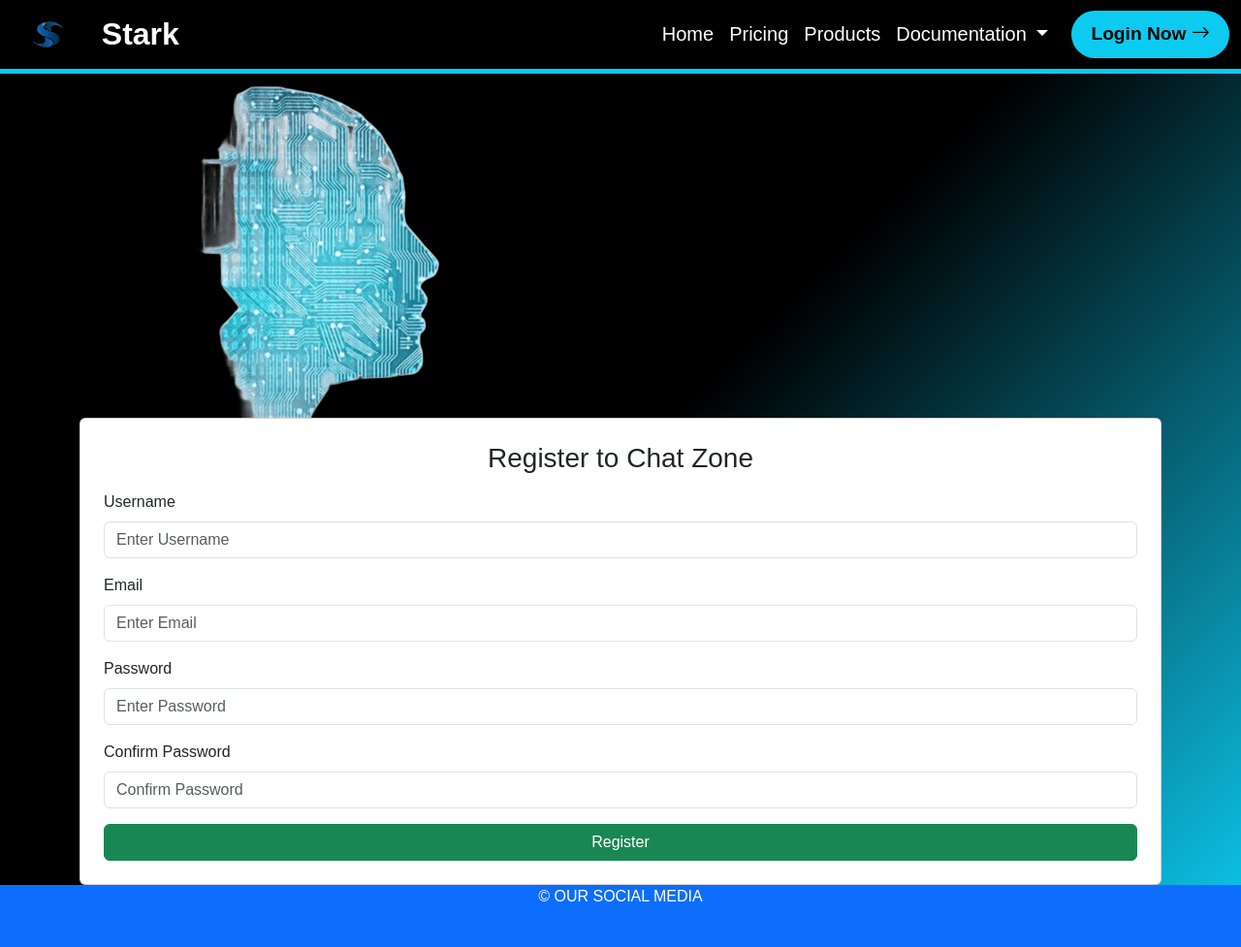
After one commit to Bobby-Triputra-Majid/MYproject, a PHP site: page /file_/register.php in a window 1280 px wide. The commit adds this page. Shown: the whole page at 97% size. Run offline with PHP 8.4, Linux system fonts and the light colour scheme.

Commit message:
Update Registration

```diff
--- a/_partials/_template/header.php
+++ b/_partials/_template/header.php
@@ -1,43 +1,39 @@
 <!DOCTYPE html>
 <html lang="en">
+
 <head>
     <meta charset="UTF-8">
     <meta name="viewport" content="width=device-width, initial-scale=1.0">
     <link rel="stylesheet" href="https://cdn.jsdelivr.net/npm/bootstrap-icons/font/bootstrap-icons.css">
-    <link href="https://cdn.jsdelivr.net/npm/bootstrap@5.3.3/dist/css/bootstrap.min.css" rel="stylesheet" integrity="sha384-QWTKZyjpPEjISv5WaRU9OFeRpok6YctnYmDr5pNlyT2bRjXh0JMhjY6hW+ALEwIH" crossorigin="anonymous">
+    <link href="https://cdn.jsdelivr.net/npm/bootstrap@5.3.3/dist/css/bootstrap.min.css" rel="stylesheet"
+        integrity="sha384-QWTKZyjpPEjISv5WaRU9OFeRpok6YctnYmDr5pNlyT2bRjXh0JMhjY6hW+ALEwIH" crossorigin="anonymous">
     <title>Stark AI</title>
-    <link rel="stylesheet" href="css/style.css"/>
-    <style>
-      </style>
+    <link rel="stylesheet" href="css/styles.css" />
 </head>
 
-
 <body>
-        <div class="background">
-          <video autoplay muted loop>
-           <source src="image/videoai.mp4" >
-        </video>
-      </div>
-
-      <nav class="navbar navbar-expand-lg bg-black  border-bottom border-5 border-info">
+    <!-- Navbar -->
+    <nav class="navbar navbar-expand-lg bg-black border-bottom border-5 border-info">
         <div class="container-fluid">
-          <img src="image/logo_s (1).png" style="width: 75px; height: 60px;">
-          <a class="navbar-brand text-white fw-bold" href="#">
-            <h1 class="mb-0"></i><b>&nbsp; Stark</b></h1>
+            <img src="../image/logo.png" style="width: 75px; height: 55px;">
+            <a class="navbar-brand text-white fw-bold" href="index.php?page=home">
+                <h1 class="mb-0"><b>&nbsp; Stark</b></h1>
             </a>
-          <button class="navbar-toggler" type="button" data-bs-toggle="collapse" data-bs-target="#navbarSupportedContent" aria-controls="navbarSupportedContent" aria-expanded="false" aria-label="Toggle navigation">
+            <button class="navbar-toggler" type="button" data-bs-toggle="collapse"
+                data-bs-target="#navbarSupportedContent" aria-controls="navbarSupportedContent" aria-expanded="false"
+                aria-label="Toggle navigation">
                 <span class="navbar-toggler-icon"></span>
             </button>
             <div class="collapse navbar-collapse justify-content-end" id="navbarScroll">
                 <ul class="navbar-nav me-3 my-2 my-lg-0 navbar-nav-scroll">
                     <li class="nav-item">
-                <a class="nav-link text-white" href="#" style="font-size: 20px;">Home</a>
+                        <a class="nav-link text-white" href="index.php?page=home" style="font-size: 20px;">Home</a>
                     </li>
                     <li class="nav-item">
                         <a class="nav-link text-white" style="font-size: 20px;">Pricing</a>
                     </li>
                     <li class="nav-item">
-                <a class="nav-link text-white" style="font-size: 20px;">Products </a>
+                        <a class="nav-link text-white" style="font-size: 20px;">Products</a>
                     </li>
                     <li class="nav-item dropdown">
                         <a class="nav-link dropdown-toggle text-white" href="#" role="button" data-bs-toggle="dropdown"
@@ -47,13 +43,18 @@
                         <ul class="dropdown-menu">
                             <li><a class="dropdown-item" href="#">Action</a></li>
                             <li><a class="dropdown-item" href="#">Another action</a></li>
-                  <li><hr class="dropdown-divider"></li>
+                            <li>
+                                <hr class="dropdown-divider">
+                            </li>
                             <li><a class="dropdown-item" href="#">Something else here</a></li>
                         </ul>
                     </li>
                 </ul>
-            <a href="login.php" class="btn btn-info fw-bolder" style="border-radius: 30px;">Login Now <i class="bi bi-arrow-right "></i></a>
-            </form>
+                <a href="index.php?page=login" class="btn btn-info fw-bolder" style="border-radius: 30px;">Login Now <i
+                        class="bi bi-arrow-right"></i></a>
             </div>
         </div>
     </nav>
+</body>
+
+</html>
--- a/css/style.css
+++ b/css/style.css
@@ -1,18 +1,28 @@
+body {
+    background: linear-gradient(135deg, #000000, #000000, #0dcaf0);
+    color: #ffffff;
+    font-family: Arial, sans-serif;
+    margin: 0;
+    padding: 0;
+    min-height: 100vh;
+  }
 
-.background {
-    position: fixed;
-    top: 0;
-    left:0;
-    width: 100%;
-    height: 100%;
-    overflow: hidden;
-    z-index: -1;
-}
-.background video {
-    position: fixed;
-    min-width:100%;
-    min-height: 100%;
-    width: auto;
-    height: auto;
-    z-index: -100;
-}
+  .navbar-brand h1 {
+    font-size: 2rem;
+    margin: 0;
+  }
+
+  .nav-link {
+    font-size: 1.2rem;
+  }
+
+  .btn-info {
+    background-color: #0dcaf0;
+    border: none;
+    padding: 10px 20px;
+    font-size: 1.2rem;
+  }
+
+  .btn-info:hover {
+    background-color: #0aa8d0;
+  }
--- /dev/null
+++ b/file_/register.php
@@ -0,0 +1,55 @@
+<?php include __DIR__ . '/../_partials/_template/header.php'; ?>
+
+<link rel="stylesheet" href="../css/style.css">
+
+<div class="container register-container">
+    <div class="register-image">
+        <img src="../image/AI_FLIP.png" alt="AI Logo">
+    </div>
+
+    <!-- Form Register -->
+    <div class="register-form">
+        <div class="card p-4">
+            <h3 class="text-center mb-3">Register to Chat Zone</h3>
+            <form action="?page=register" method="post">
+                <div class="mb-3">
+                    <label for="username" class="form-label">Username</label>
+                    <input type="text" class="form-control" id="username" name="username" placeholder="Enter Username"
+                        required>
+                </div>
+                <div class="mb-3">
+                    <label for="email" class="form-label">Email</label>
+                    <input type="email" class="form-control" id="email" name="email" placeholder="Enter Email" required>
+                </div>
+                <div class="mb-3">
+                    <label for="password" class="form-label">Password</label>
+                    <input type="password" class="form-control" id="password" name="password"
+                        placeholder="Enter Password" required>
+                </div>
+                <div class="mb-3">
+                    <label for="confirm-password" class="form-label">Confirm Password</label>
+                    <input type="password" class="form-control" id="confirm-password" name="confirm-password"
+                        placeholder="Confirm Password" required>
+                </div>
+                <button type="submit" class="btn btn-success w-100">Register</button>
+            </form>
+        </div>
+    </div>
+</div>
+
+<footer class="bg-primary text-white text-center">
+    <div class="container">
+        <p>&copy; OUR SOCIAL MEDIA</p>
+        <div>
+            <a href="https://www.instagram.com" target="_blank" class="text-white mx-2">
+                <i class="fab fa-instagram fa-2x"></i>
+            </a>
+            <a href="https://www.facebook.com" target="_blank" class="text-white mx-2">
+                <i class="fab fa-facebook fa-2x"></i>
+            </a>
+            <a href="https://twitter.com" target="_blank" class="text-white mx-2">
+                <i class="fab fa-twitter fa-2x"></i>
+            </a>
+        </div>
+    </div>
+</footer>
```
Also changed, not shown: file_/home.php (+23 -20 lines), file_/login.php (added, +25 -0 lines), home/home.php (deleted, +0 -91 lines), index.php (+17 -14 lines), image/AI.png, image/AI_FLIP.png (added), image/logo.png (renamed from image/logo_s (1).png), 2 other files. Lines whose indentation alone changed are shown as unchanged.
